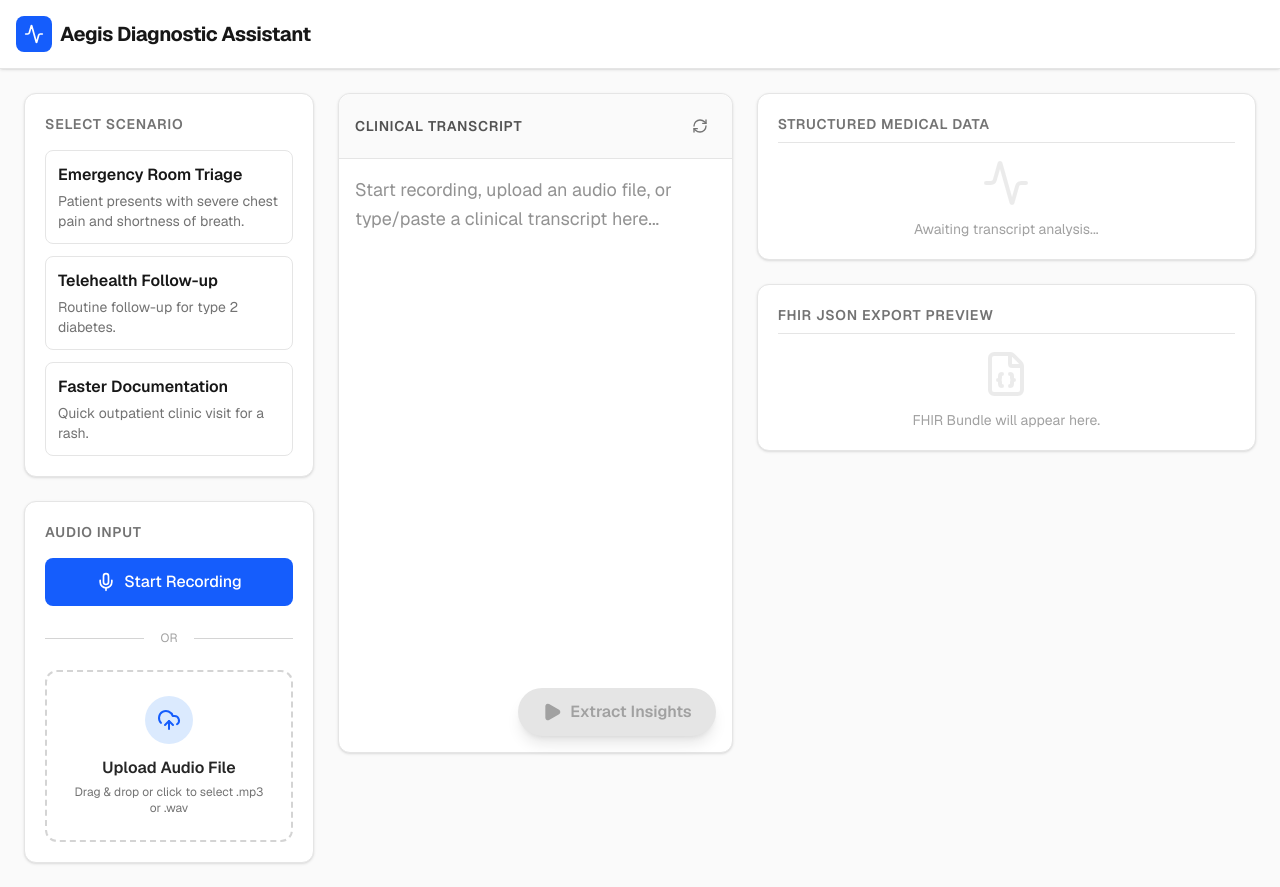
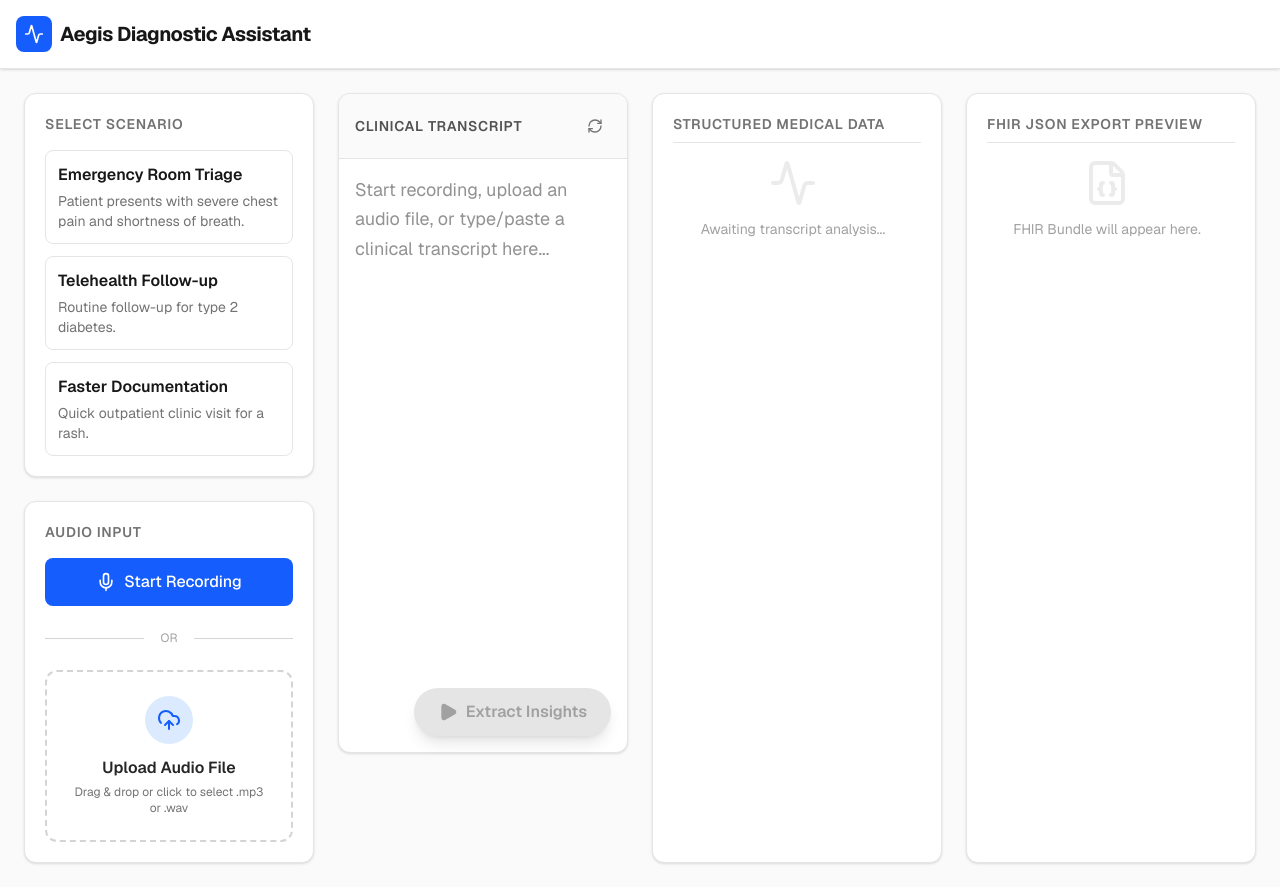
Before and after one commit to NealKapadia/Synapse, a Next.js app: page / in a window 1280 px wide. Built offline with nearby package versions, Linux system fonts and the light colour scheme.

Commit message:
UI polishing: update to 4-panel laptop layout and switch to Llama 3.3 70B for better empathy

```diff
--- a/src/app/api/analyze/route.ts
+++ b/src/app/api/analyze/route.ts
@@ -3,7 +3,7 @@ import { SYSTEM_PROMPT } from "@/lib/featherless";
 
 const FEATHERLESS_API_URL = "https://api.featherless.ai/v1/chat/completions";
 const API_KEY = process.env.FEATHERLESS_API_KEY || "";
-const MODEL = "meta-llama/Meta-Llama-3.1-8B-Instruct"; // Lighter and faster model
+const MODEL = "meta-llama/Llama-3.3-70B-Instruct"; // Fast yet highly capable and empathetic model
 
 export async function POST(req: NextRequest) {
     try {
--- a/src/app/page.tsx
+++ b/src/app/page.tsx
@@ -57,7 +57,7 @@ export default function Home() {
         </div>
       </header>
 
-      <main className="flex-1 p-4 md:p-6 grid grid-cols-1 lg:grid-cols-12 gap-6 max-w-[1600px] mx-auto w-full">
+      <main className="flex-1 p-4 md:p-6 grid grid-cols-1 lg:grid-cols-12 gap-6 w-full">
         {/* Left Column: Input Methods */}
         <section className="col-span-1 lg:col-span-3 space-y-6">
           <div className="bg-white dark:bg-neutral-800 rounded-xl p-5 shadow-sm border border-neutral-200 dark:border-neutral-700">
@@ -80,7 +80,7 @@ export default function Home() {
         </section>
 
         {/* Middle Column: Raw Transcript & Analysis */}
-        <section className="col-span-1 lg:col-span-4 space-y-6 flex flex-col">
+        <section className="col-span-1 lg:col-span-3 space-y-6 flex flex-col">
           <TranscriptPanel
             transcript={transcript}
             onChange={setTranscript}
@@ -89,15 +89,23 @@ export default function Home() {
           />
         </section>
 
-        {/* Right Column: Extracted Data & FHIR */}
-        <section className="col-span-1 lg:col-span-5 flex flex-col gap-6">
-          <div className="bg-white dark:bg-neutral-800 rounded-xl p-5 shadow-sm border border-neutral-200 dark:border-neutral-700 flex flex-col">
+        {/* Third Column: Extracted Data */}
+        <section className="col-span-1 lg:col-span-3 flex flex-col gap-6">
+          <div className="bg-white dark:bg-neutral-800 rounded-xl p-5 shadow-sm border border-neutral-200 dark:border-neutral-700 flex flex-col h-full flex-1">
             <h2 className="text-sm font-semibold text-neutral-500 uppercase tracking-wider mb-4 border-b border-neutral-200 dark:border-neutral-700 pb-2">Structured Medical Data</h2>
-            <StructuredData result={analysisResult} onLanguageChange={handleAnalyze} isAnalyzing={isAnalyzing} />
+            <div className="overflow-y-auto pr-2">
+              <StructuredData result={analysisResult} onLanguageChange={handleAnalyze} isAnalyzing={isAnalyzing} />
+            </div>
           </div>
-          <div className="bg-white dark:bg-neutral-800 rounded-xl p-5 shadow-sm border border-neutral-200 dark:border-neutral-700 flex flex-col">
+        </section>
+
+        {/* Fourth Column: FHIR */}
+        <section className="col-span-1 lg:col-span-3 flex flex-col gap-6">
+          <div className="bg-white dark:bg-neutral-800 rounded-xl p-5 shadow-sm border border-neutral-200 dark:border-neutral-700 flex flex-col h-full flex-1">
             <h2 className="text-sm font-semibold text-neutral-500 uppercase tracking-wider mb-4 border-b border-neutral-200 dark:border-neutral-700 pb-2">FHIR JSON Export Preview</h2>
-            <FHIRExport result={analysisResult} />
+            <div className="overflow-y-auto pr-2">
+              <FHIRExport result={analysisResult} />
+            </div>
           </div>
         </section>
       </main>
--- a/src/lib/featherless.ts
+++ b/src/lib/featherless.ts
@@ -1,7 +1,7 @@
 export const SYSTEM_PROMPT = `You are an expert AI clinical diagnostic assistant.
 Your task is to analyze the provided patient-clinician transcript and extract structured medical data.
 In addition to extracting clinical details (vitals, symptoms, diagnoses with realistic ICD-10 codes, and recommended treatments), you must also generate two synthesized outputs:
-1. A patient-friendly summary: Translates the medical jargon into an easily understandable recovery plan for the patient.
+1. A highly empathetic, patient-friendly summary: Translate the medical jargon into a warm, deeply compassionate, and easily understandable recovery plan for the patient. Reassure them and speak directly to them ("You will...", "We care...").
 2. A strict Epic-compatible FHIR R4 JSON Bundle containing a Patient resource, Encounter resource, Condition resource (with the diagnosed ICD-10 codes), MedicationRequest, and a DocumentReference (the clinical note).
 3. Multi-language output: Output the patientSummary in the requested TARGET LANGUAGE: {{LANGUAGE}}. Make sure the patient-friendly summary matches this exact target language while keeping the medical records and JSON keys in English.
 
@@ -23,7 +23,7 @@ You MUST return your response as a single, valid JSON object with EXACTLY the fo
       }
     ],
       "treatments": ["string", "string"],
-        "patientSummary": "string (a warm, clear paragraph for the patient)",
+        "patientSummary": "string (a warm, highly empathetic, and comforting paragraph for the patient)",
           "fhirBundle": {
     "resourceType": "Bundle",
       "type": "collection",
```
